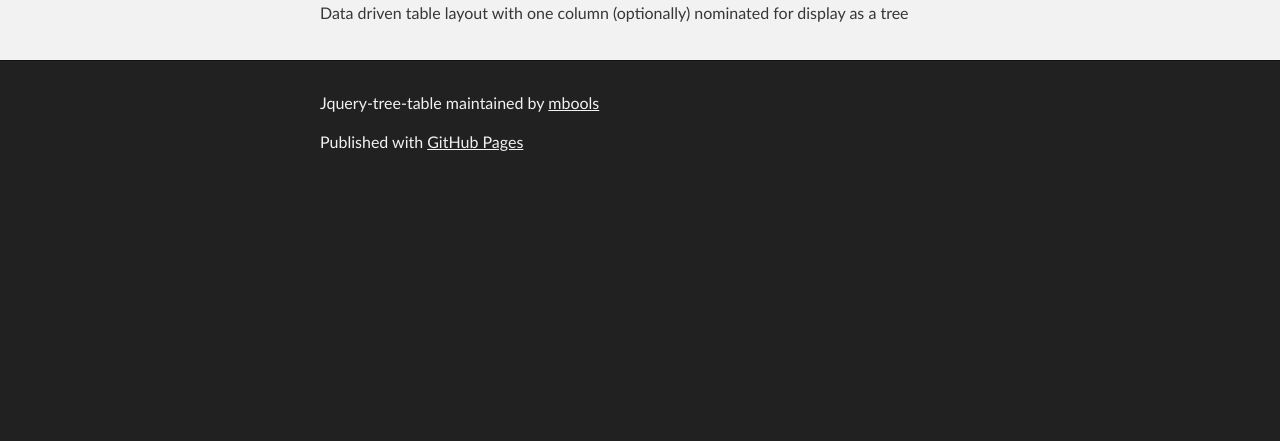
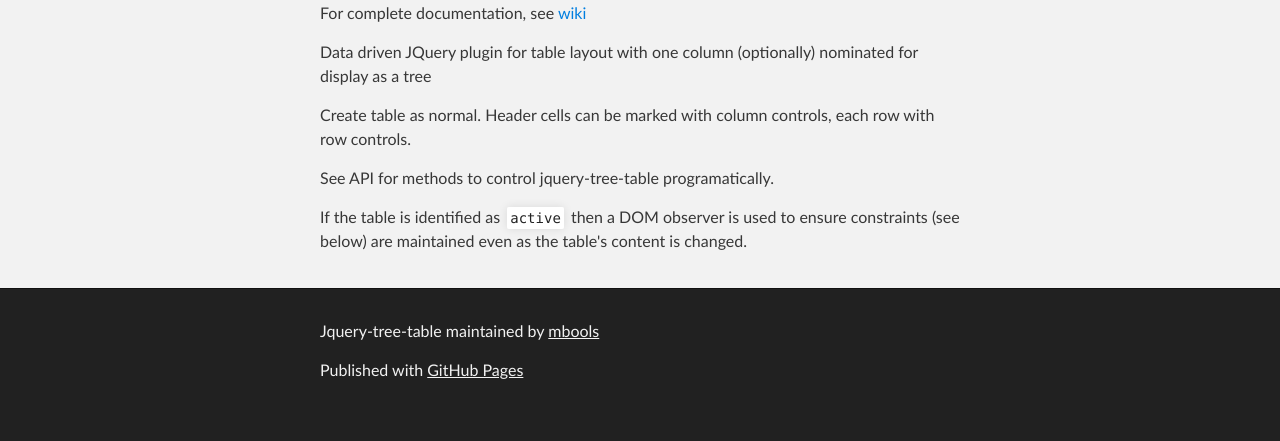
Before and after one commit to mbools/jquery-tree-table, a plain HTML site: page index.html in a window 1280 px wide. Shown: the part 359-800 px from the top of the page. Drawn offline with Linux system fonts and the light colour scheme.

```diff
--- a/index.html
+++ b/index.html
@@ -32,9 +32,18 @@
     <div id="main_content_wrap" class="outer">
       <section id="main_content" class="inner">
         <h1>
-<a id="js-tree-table" class="anchor" href="#js-tree-table" aria-hidden="true"><span aria-hidden="true" class="octicon octicon-link"></span></a>js-tree-table</h1>
+<a id="jquery-tree-table" class="anchor" href="#jquery-tree-table" aria-hidden="true"><span aria-hidden="true" class="octicon octicon-link"></span></a>jquery-tree-table</h1>
 
-<p>Data driven table layout with one column (optionally) nominated for display as a tree</p>
+<p>For complete documentation, see <a href="https://github.com/mbools/jquery-tree-table/wiki">wiki</a></p>
+
+<p>Data driven JQuery plugin for table layout with one column (optionally) nominated for display as a tree</p>
+
+<p>Create table as normal. Header cells can be marked with column controls, each row with row controls.</p>
+
+<p>See API for methods to control jquery-tree-table programatically.</p>
+
+<p>If the table is identified as <code>active</code> then a DOM observer is used to ensure constraints (see below) are maintained
+even as the table's content is changed.</p>
       </section>
     </div>
 
--- a/params.json
+++ b/params.json
@@ -1 +1 @@
-{"name":"Jquery-tree-table","tagline":"Data driven table layout with one column (optionally) nominated for display as a tree","body":"# js-tree-table\r\nData driven table layout with one column (optionally) nominated for display as a tree\r\n","google":"","note":"Don't delete this file! It's used internally to help with page regeneration."}
+{"name":"Jquery-tree-table","tagline":"Data driven table layout with one column (optionally) nominated for display as a tree","body":"# jquery-tree-table\r\n\r\nFor complete documentation, see [wiki](https://github.com/mbools/jquery-tree-table/wiki)\r\n\r\n\r\nData driven JQuery plugin for table layout with one column (optionally) nominated for display as a tree\r\n\r\nCreate table as normal. Header cells can be marked with column controls, each row with row controls.\r\n\r\nSee API for methods to control jquery-tree-table programatically.\r\n\r\nIf the table is identified as `active` then a DOM observer is used to ensure constraints (see below) are maintained\r\neven as the table's content is changed.\r\n","google":"","note":"Don't delete this file! It's used internally to help with page regeneration."}
```
